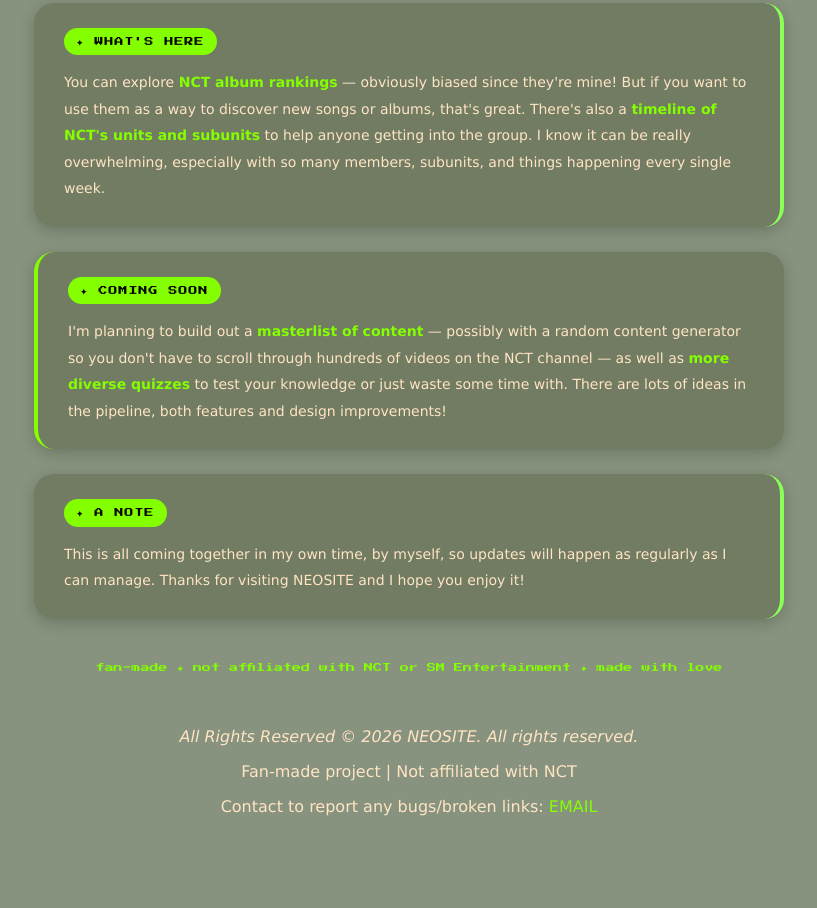
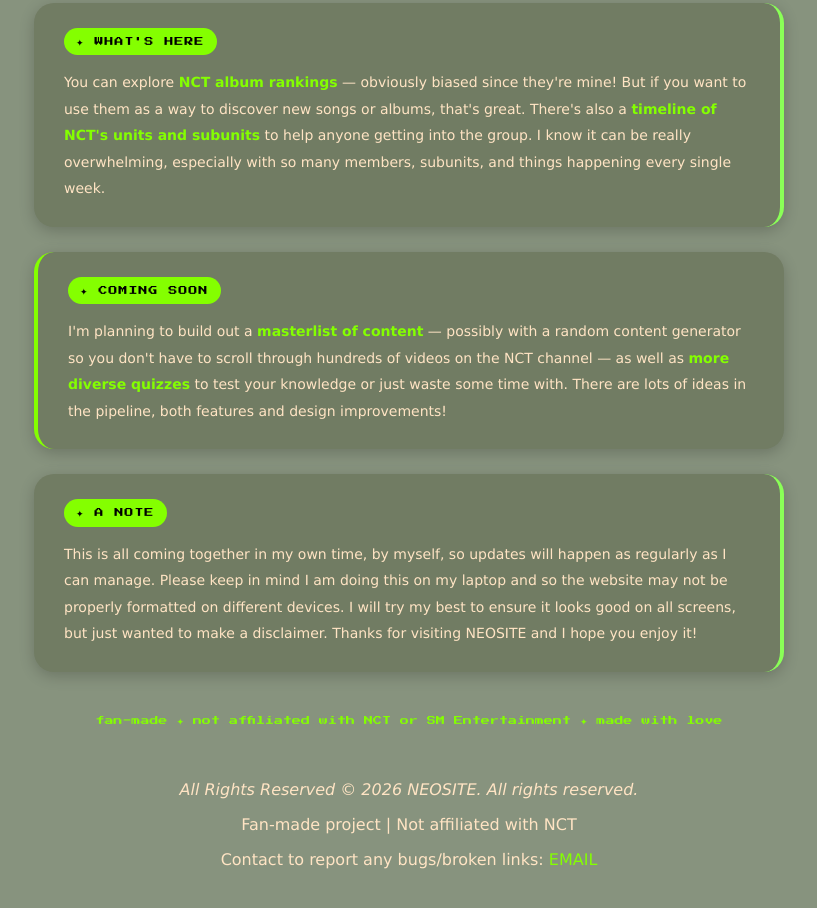
Before and after one commit to nha06/neosite, a plain HTML site: page nctwebsite/about.html in a window 1280 px wide. Shown: the part 373-1281 px from the top of the page, without its empty margins (231-1048 px from the left). Before the commit the page ends 1240 px from the top, so only its background shows below. Drawn offline with Linux system fonts and the light colour scheme.

Commit message:
edited about page

```diff
--- a/nctwebsite/about.html
+++ b/nctwebsite/about.html
@@ -156,10 +156,12 @@
                 of ideas in the pipeline, both features and design improvements!</p>
             </div>
 
+
             <div class="about-card">
                 <span class="about-card-label">✦ A NOTE</span>
                 <p>This is all coming together in my own time, by myself, so updates will happen as regularly
-                as I can manage. Thanks for visiting NEOSITE and I hope you enjoy it!</p>
+                as I can manage. Please keep in mind I am doing this on my laptop and so the website may not be properly formatted on different devices. I will try my best to ensure it looks good on all screens, but just wanted to make a disclaimer.
+                Thanks for visiting NEOSITE and I hope you enjoy it!</p>
             </div>
 
         </div>
```
